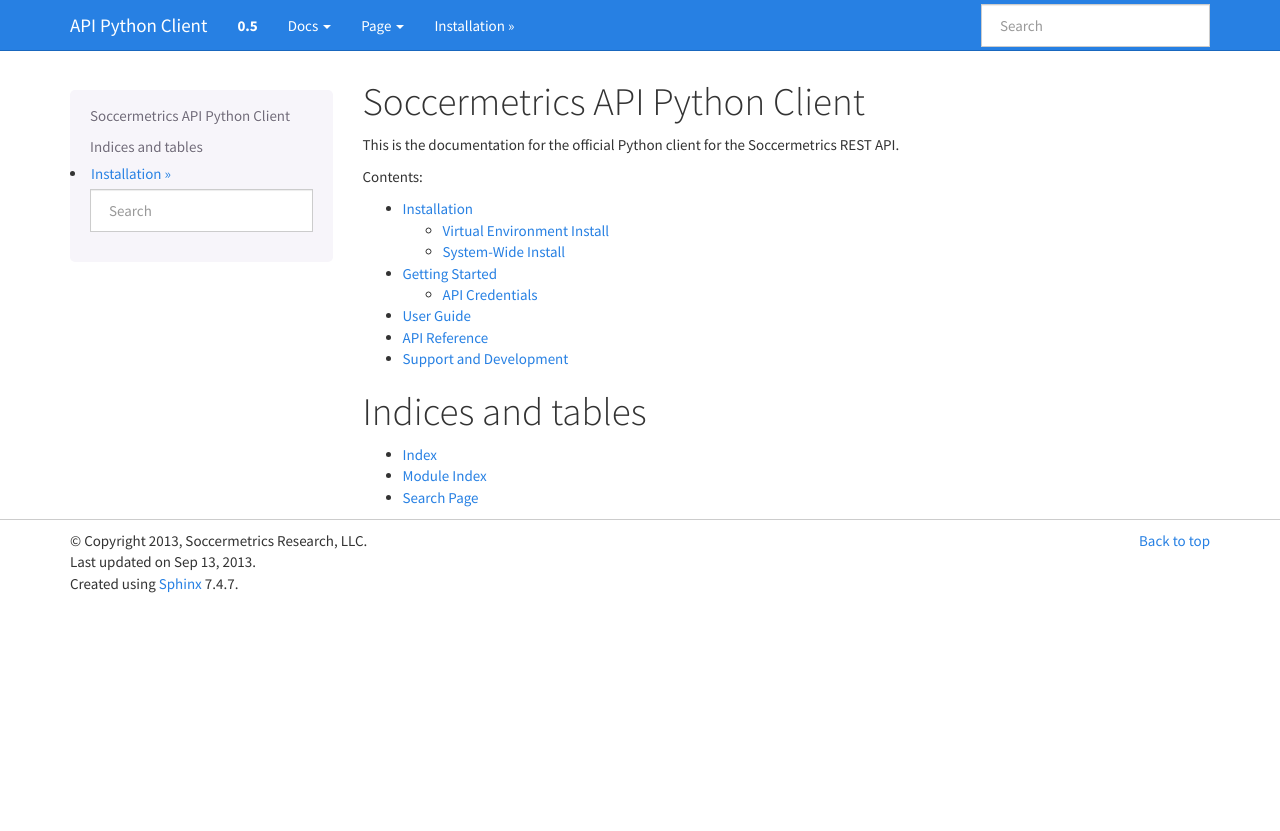
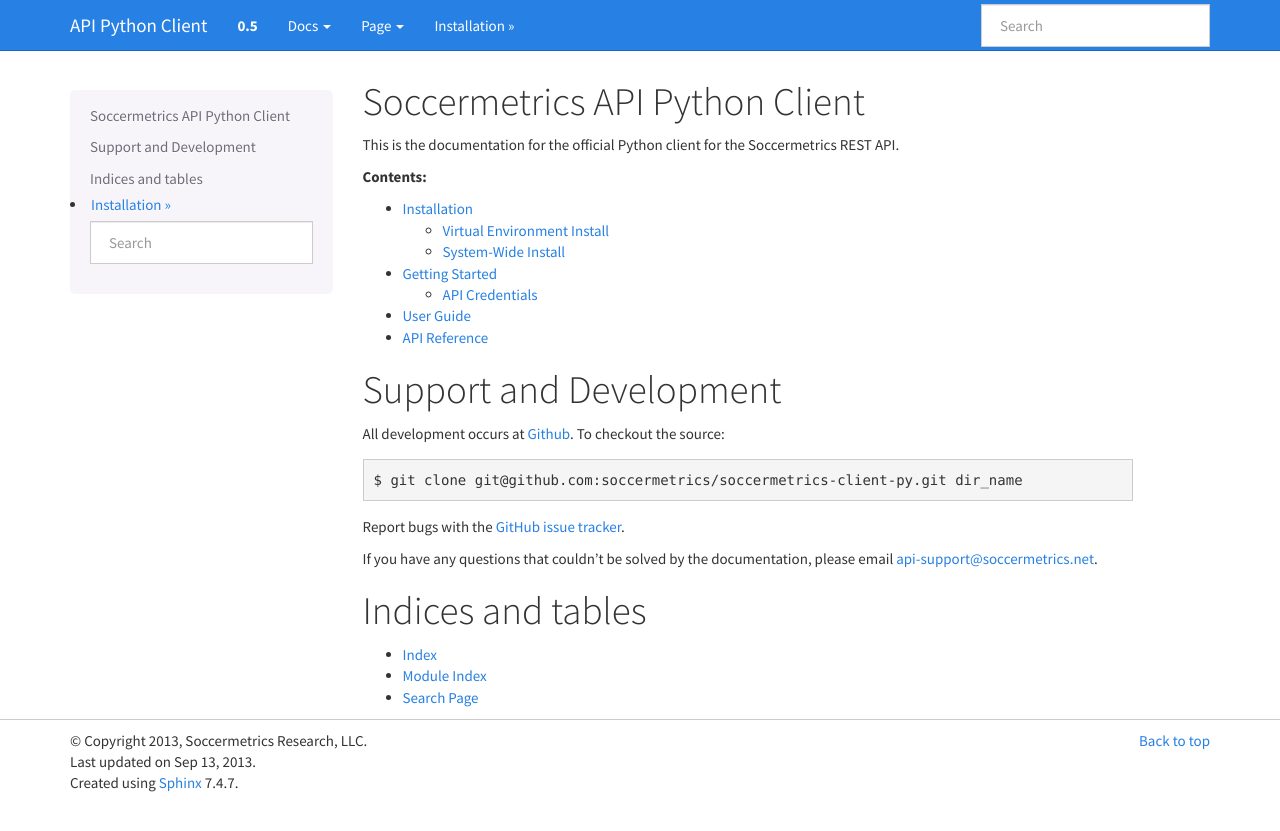
Before and after one commit to soccermetrics/soccermetrics-client-py, a Sphinx documentation site: the page built from docs/source/index.rst, in a window 1280 px wide. Shown: the top 831 px of the page. Built offline with Sphinx 7.4.7, drawn with Linux system fonts in a browser that asks for light colours.

Commit message:
Autodocument entire soccermetrics package

```diff
--- a/docs/source/conf.py
+++ b/docs/source/conf.py
@@ -17,7 +17,7 @@ import sphinx_bootstrap_theme
 # If extensions (or modules to document with autodoc) are in another directory,
 # add these directories to sys.path here. If the directory is relative to the
 # documentation root, use os.path.abspath to make it absolute, like shown here.
-#sys.path.insert(0, os.path.abspath('.'))
+sys.path.insert(0, os.path.abspath('../../soccermetrics'))
 
 # -- General configuration -----------------------------------------------------
 
--- a/docs/source/index.rst
+++ b/docs/source/index.rst
@@ -14,7 +14,24 @@ Contents:
    started
    guide
    reference
-   support
+
+.. _support:
+
+Support and Development
+=======================
+
+All development occurs at `Github <https://github.com/soccermetrics/soccermetrics-client-py/>`_.
+To checkout the source:
+
+.. sourcecode:: bash
+
+   $ git clone git@github.com:soccermetrics/soccermetrics-client-py.git dir_name
+
+Report bugs with the
+`GitHub issue tracker <https://github.com/soccermetrics/soccermetrics-client-py/issues>`_.
+
+If you have any questions that couldn't be solved by the documentation,
+please email api-support@soccermetrics.net.
 
 Indices and tables
 ==================
--- a/docs/source/reference.rst
+++ b/docs/source/reference.rst
@@ -3,4 +3,5 @@
 API Reference
 =============
 
-This will contain references to the API client documentation.
+.. automodule:: soccermetrics
+    :members:
```
Also changed, not shown: other parts of docs/source/index.rst (+1 -1 lines).
